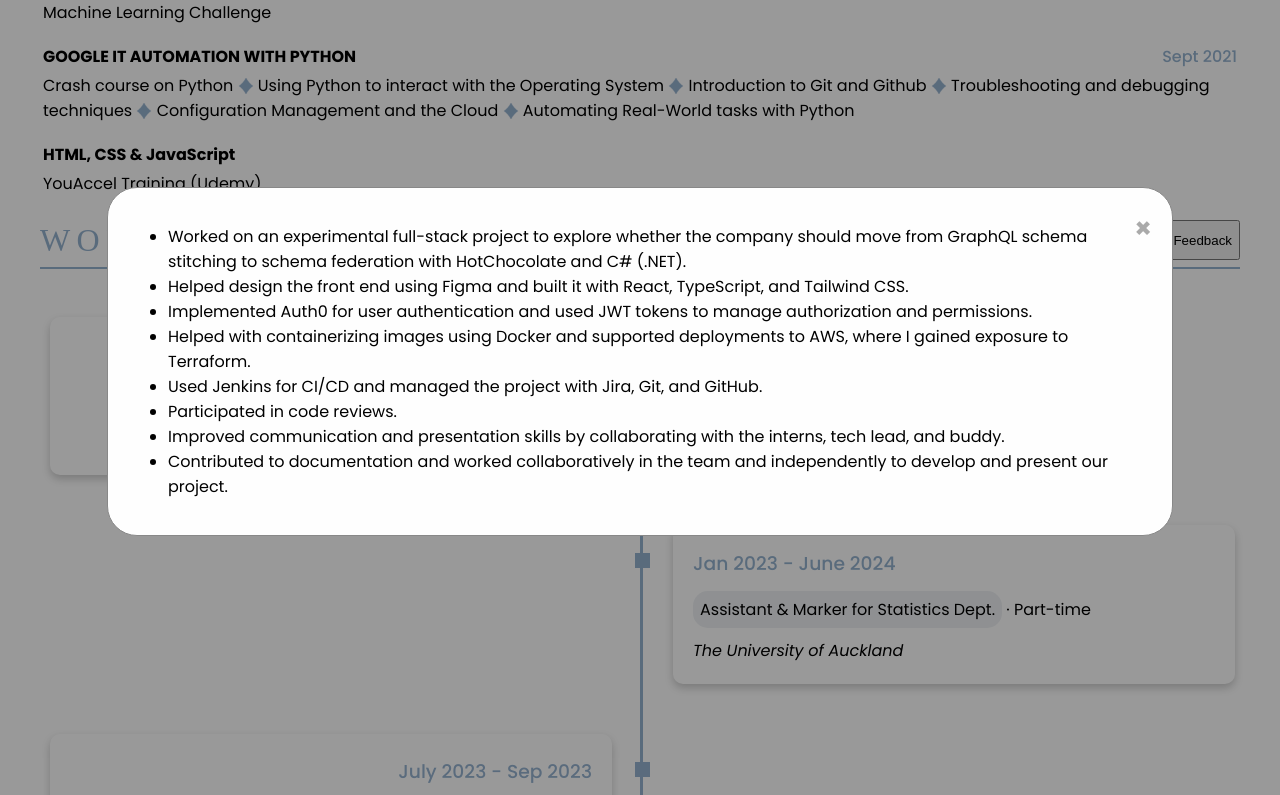
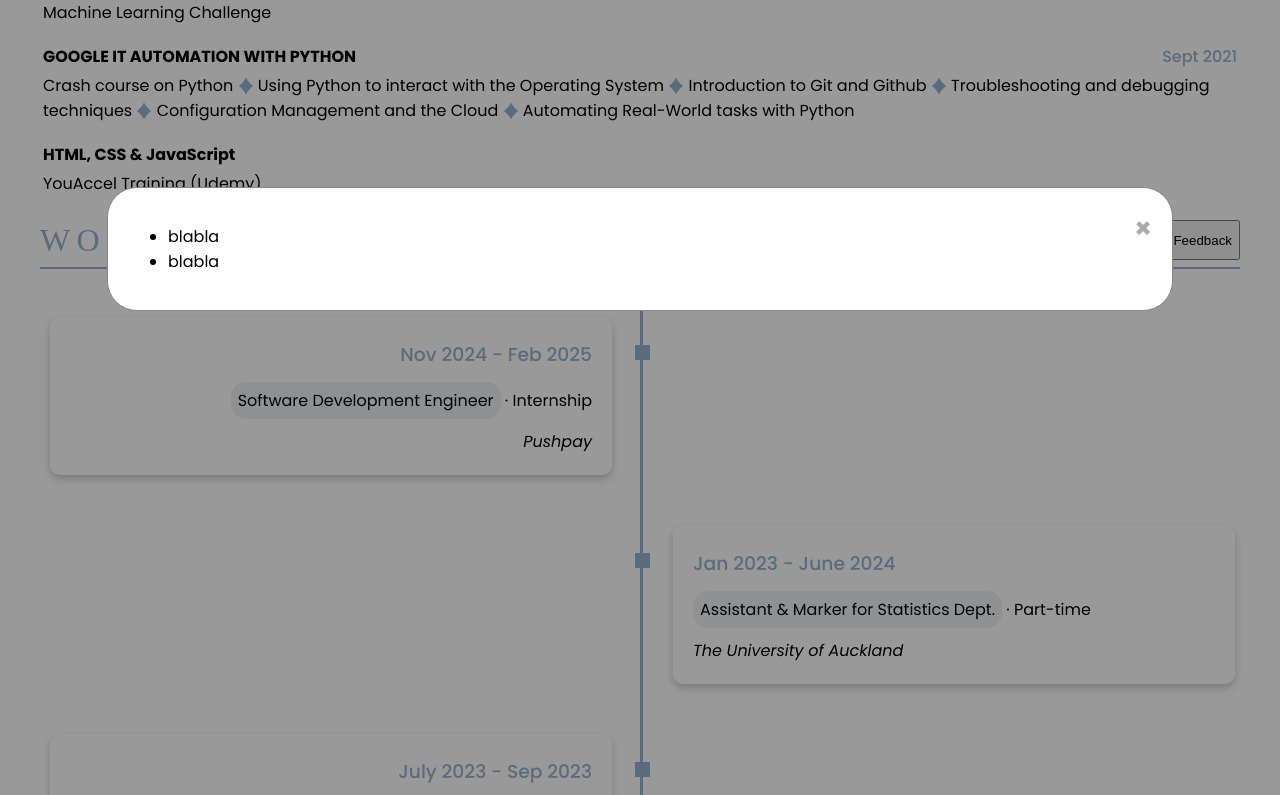
Before and after one commit to iste19/interactiveCV, a plain HTML site: page index.html in a window 1280 px wide. Both pictures are taken after a click on the element 331 px from the left and 2623 px from the top of the page. Shown: the part 2228-3023 px from the top of the page. Drawn offline with Linux system fonts and the light colour scheme; a web font is replaced by a local one.

Commit message:
getting the modals working (will refactor later)

```diff
--- a/index.html
+++ b/index.html
@@ -311,69 +311,7 @@
         </div>
         <hr />
 
-        <div class="timeline">
-
-          <div class="timeline-item left">
-            <div class="timeline-content" id="pushpayCard">
-              <h3>Nov 2024 - Feb 2025</h3>
-              <div><span class = "role">Software Development Engineer</span> · Internship</div>
-              <p><em>Pushpay</em></p>
-
-            </div>
-          </div>
-
-          <div id="myModal" class="modal">
-
-            <!-- Modal content -->
-            <div class="modal-content">
-              <span class="close">&times;</span>
-              <ul>
-                <li>Worked on an experimental full-stack project to explore whether the company should move from GraphQL schema stitching to schema federation with HotChocolate and C# (.NET).</li>
-                <li>Helped design the front end using Figma and built it with React, TypeScript, and Tailwind CSS.</li>
-                <li>Implemented Auth0 for user authentication and used JWT tokens to manage authorization and permissions.</li>
-                <li>Helped with containerizing images using Docker and supported deployments to AWS, where I gained exposure to Terraform.</li>
-                <li>Used Jenkins for CI/CD and managed the project with Jira, Git, and GitHub.</li>
-                <li>Participated in code reviews.</li>
-                <li>Improved communication and presentation skills by collaborating with the interns, tech lead, and buddy.</li>
-                <li>Contributed to documentation and worked collaboratively in the team and independently to develop and present our project.</li>
-              </ul>
-            </div>
-
-          </div>
-
-          <div class="timeline-item right">
-            <div class="timeline-content">
-              <h3>Jan 2023 - June 2024</h3>
-              <div><span class = "role">Assistant & Marker for Statistics Dept.</span> · Part-time</div>
-              <p><em>The University of Auckland </em></p>
-
-            </div>
-          </div>
-
-          <div class="timeline-item left">
-            <div class="timeline-content">
-              <h3>July 2023 - Sep 2023</h3>
-              <div><span class="role">Credit Consultant</span> · Contract</div>
-              <p><em>Heartland Bank LTD </em></p>
-            </div>
-          </div>
-
-          <div class="timeline-item right">
-            <div class="timeline-content">
-              <h3>Nov 2022 - Jan 2023</h3>
-              <div><span class="role">Customer Service Representative</span> · Full-time</div>
-              <p><em>Bachcare, The Holiday Home Company</em></p>
-            </div>
-          </div>
-
-          <div class="timeline-item left">
-            <div class="timeline-content">
-              <h3>Jan 2020 - Jan 2023</h3>
-              <div><span class="role">Customer Service Representative</span> · Part-time</div>
-              <p><em>Sky TV</em></p>
-            </div>
-          </div>
-
+        <div id="timeline">
         </div>
 
       </section>
@@ -451,6 +389,6 @@
 
     <footer></footer>
 
-    <script src="scripts/main.js"></script>
+    <script src="scripts/main.js" type="module"></script>
   </body>
 </html>
--- /dev/null
+++ b/scripts/experienceTimelineData.js
@@ -0,0 +1,59 @@
+const timelineData = [
+  {
+    date: "Nov 2024 - Feb 2025",
+    role: "Software Development Engineer",
+    company: "Pushpay",
+    type: "Internship",
+    modalContent: {
+      jobDescription: ["blabla", "blabla"],
+      images: [null],
+    },
+    side: "left"
+  },
+  {
+    date: "Jan 2023 - June 2024",
+    role: "Assistant & Marker for Statistics Dept.",
+    company: "The University of Auckland",
+    type: "Part-time",
+    modalContent: {
+      jobDescription: ["blabla", "blabla"],
+      images: [null],
+    },
+    side: "right"
+  },
+  {
+    date: "July 2023 - Sep 2023",
+    role: "Credit Consultant",
+    company: "Heartland Bank LTD",
+    type: "Contract",
+    modalContent: {
+      jobDescription: ["blabla", "blabla"],
+      images: [null],
+    },
+    side: "left"
+  },
+  {
+    date: "Nov 2022 - Jan 2023",
+    role: "Customer Service Representative",
+    company: "Bachcare, The Holiday Home Company",
+    type: "Full-time",
+    modalContent: {
+      jobDescription: ["blabla", "blabla"],
+      images: [null],
+    },
+    side: "right"
+  },
+  {
+    date: "Jan 2020 - Jan 2023",
+    role: "Customer Service Representative",
+    company: "Sky TV",
+    type: "Part-time",
+    modalContent: {
+      jobDescription: ["blabla", "blabla"],
+      images: [null],
+    },
+    side: "left"
+  },
+];
+
+export default timelineData;
--- a/scripts/main.js
+++ b/scripts/main.js
@@ -1,34 +1,71 @@
-const toggle = document.getElementById("darkModeToggle")
+import timelineData from "./experienceTimelineData.js";
+
+const toggle = document.getElementById("darkModeToggle");
 
 toggle.addEventListener("change", () => {
-    toggle.checked ? document.body.classList.add("dark-mode") : document.body.classList.remove("dark-mode")
-})
+  toggle.checked
+    ? document.body.classList.add("dark-mode")
+    : document.body.classList.remove("dark-mode");
+});
 
+//console.log(timelineData);
 
+const timeline = document.getElementById("timeline");
 
+function loadTimeline() {
+  timeline.innerHTML = "";
 
-// Get the modal
-var modal = document.getElementById("myModal");
+  timelineData.forEach((item, index) => {
+    let modalContent = "";
 
-// Get the button that opens the modal
-var btn = document.getElementById("pushpayCard");
+    modalContent = `
+    <div id="modal-${index}" class="modal">
+      <div class="modal-content">
+        <span class="close" id="close-${index}">&times;</span>
+        <ul>
+        ${item.modalContent.jobDescription
+          .map((point) => `<li>${point}</li>`)
+          .join("")}
+        </ul>
+      </div>
+    </div>
+    `;
 
-// Get the <span> element that closes the modal
-var span = document.getElementsByClassName("close")[0];
+    const timelineItem = `
+      <div class="timeline-item ${item.side}">
+        <div class="timeline-content" id="timeline-content-${index}">
+          <h3>${item.date}</h3>
+          <div><span class="role">${item.role}</span> · ${item.type}</div>
+          <p><em>${item.company}</em></p>
+        </div>
+        ${modalContent}
+      </div>
+    `;
 
-// When the user clicks on the button, open the modal
-btn.onclick = function() {
-  modal.style.display = "block";
+    timeline.innerHTML += timelineItem;
+
+    document
+      .getElementById(`timeline-content-${index}`)
+      .addEventListener("click", () => {
+        document.getElementById(`modal-${index}`).style.display = "block";
+      });
+
+    document.getElementById(`close-${index}`).addEventListener("click", () => {
+      document.getElementById(`modal-${index}`).style.display = "none";
+    });
+  });
 }
 
-// When the user clicks on <span> (x), close the modal
-span.onclick = function() {
-  modal.style.display = "none";
+loadTimeline();
+
+for (let i = 0; i < timelineData.length; i++) {
+  document
+    .getElementById(`timeline-content-${i}`)
+    .addEventListener("click", () => {
+      document.getElementById(`modal-${i}`).style.display = "block";
+    });
+
+  document.getElementById(`close-${i}`).addEventListener("click", () => {
+    document.getElementById(`modal-${i}`).style.display = "none";
+  });
 }
-
-// When the user clicks anywhere outside of the modal, close it
-window.onclick = function(event) {
-  if (event.target == modal) {
-    modal.style.display = "none";
-  }
-}
--- a/styles/style.css
+++ b/styles/style.css
@@ -206,14 +206,14 @@ input:checked + .slider:before {
     border-radius: 50%;
 }
 
-.timeline {
+#timeline {
     position: relative;
     margin: 0 auto;
     padding: 40px 20px;
 
 }
 
-.timeline::after {
+#timeline::after {
     content: '';
     position: absolute;
     width: 3px;
```
